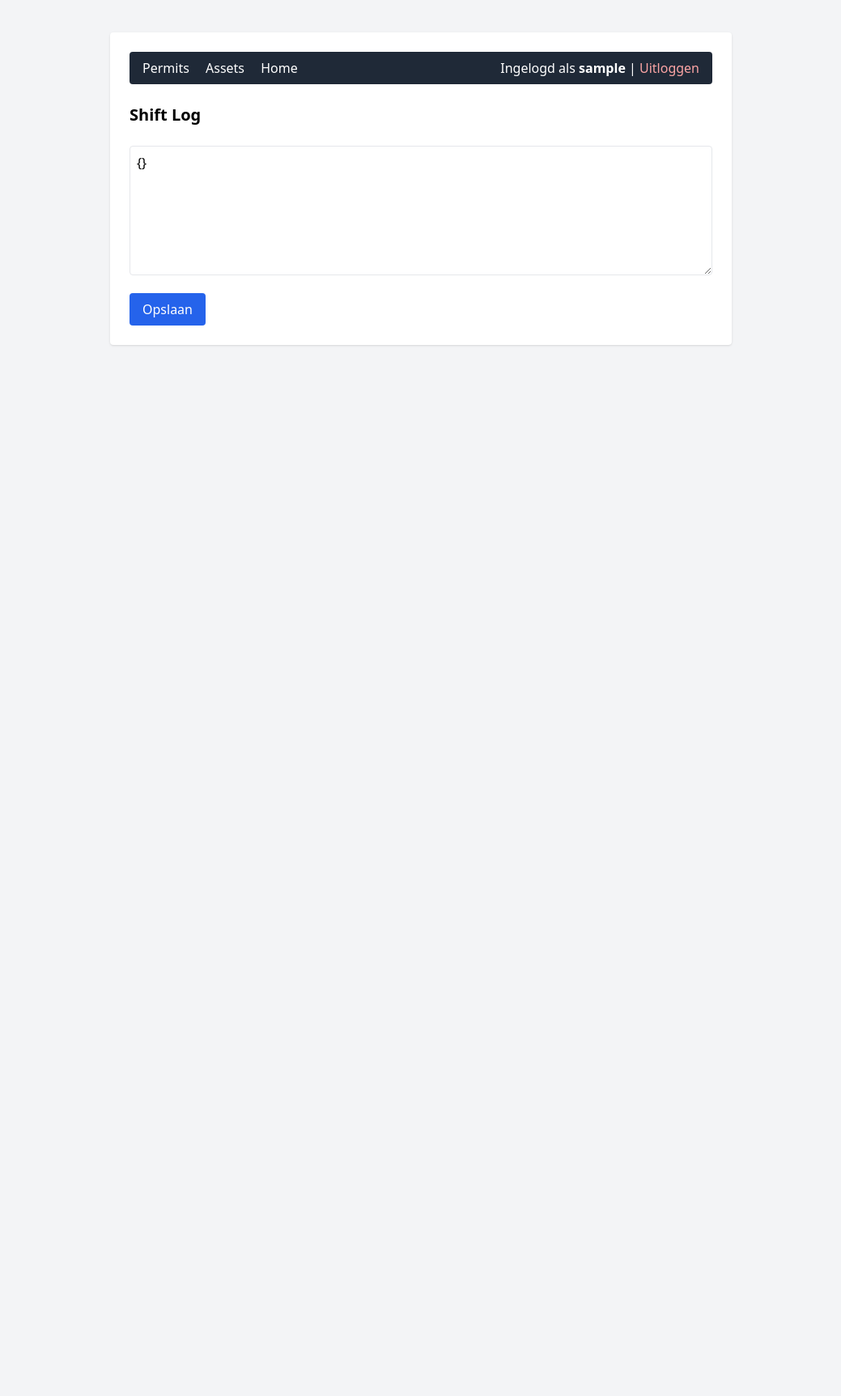
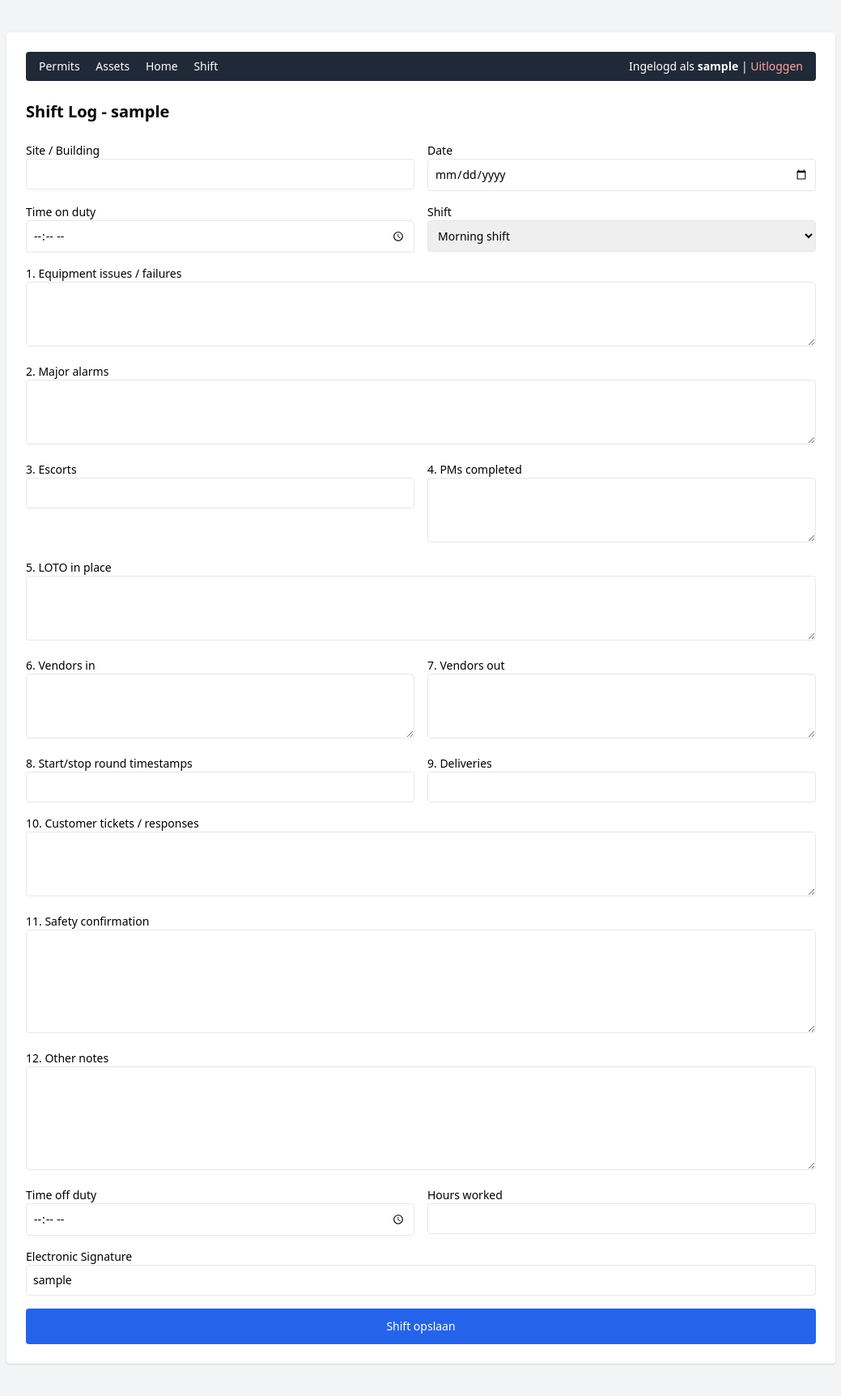
Before and after one commit to MaikelGevdLeeuw/Mslim, a Flask app: page /shift in a window 1280 px wide. Shown: the whole page at 81% size, without its empty margins (120-1159 px from the left). Before the commit the page ends 427 px from the top, so only its background shows below. Run offline with Flask 3, Linux system fonts and the light colour scheme; the visitor is signed in with stand-in values (Sample User, id 1); some libraries are stand-ins or nearby versions.

Commit message:
Update shift.html

```diff
--- a/templates/shift.html
+++ b/templates/shift.html
@@ -1,17 +1,20 @@
-<!doctype html>
+<!DOCTYPE html>
 <html>
 <head>
   <meta charset="UTF-8">
   <title>Shift Log</title>
   <script src="https://cdn.tailwindcss.com"></script>
 </head>
-<body class="bg-gray-100 p-10">
-  <div class="max-w-3xl mx-auto bg-white p-6 rounded shadow space-y-6">
-    <div class="bg-gray-800 text-white px-4 py-2 flex justify-between items-center rounded">
+<body class="bg-gray-100 p-10 text-sm">
+  <div class="max-w-5xl mx-auto bg-white p-6 rounded shadow space-y-6">
+
+    <!-- Navigatie -->
+    <div class="bg-gray-800 text-white px-4 py-2 flex justify-between items-center rounded mb-6">
       <div class="space-x-4">
         <a href="/" class="hover:underline">Permits</a>
         <a href="/assets" class="hover:underline">Assets</a>
         <a href="/home" class="hover:underline">Home</a>
+        <a href="/shift" class="hover:underline">Shift</a>
       </div>
       <div>
         Ingelogd als <strong>{{ user }}</strong> |
@@ -19,13 +22,96 @@
       </div>
     </div>
 
-    <h2 class="text-xl font-bold">Shift Log</h2>
-    <form method="POST">
-      <textarea name="log" class="w-full border p-2 rounded h-40">{{ log }}</textarea>
-      <div class="mt-4">
-        <button class="bg-blue-600 text-white px-4 py-2 rounded" type="submit">Opslaan</button>
+    <h1 class="text-xl font-bold">Shift Log - {{ user }}</h1>
+    <form method="POST" class="grid grid-cols-2 gap-4">
+
+      <input type="hidden" name="name" value="{{ user }}">
+
+      <div><label>Site / Building</label>
+        <input name="site" class="w-full border p-2 rounded" value="{{ log.site or '' }}">
+      </div>
+
+      <div><label>Date</label>
+        <input type="date" name="date" class="w-full border p-2 rounded" value="{{ log.date or '' }}">
+      </div>
+
+      <div><label>Time on duty</label>
+        <input type="time" name="time_on_duty" class="w-full border p-2 rounded" value="{{ log.time_on_duty or '' }}">
+      </div>
+
+      <div><label>Shift</label>
+        <select name="shift" class="w-full border p-2 rounded">
+          <option value="Morning shift" {% if log.shift == "Morning shift" %}selected{% endif %}>Morning shift</option>
+          <option value="Afternoon shift" {% if log.shift == "Afternoon shift" %}selected{% endif %}>Afternoon shift</option>
+          <option value="Night shift" {% if log.shift == "Night shift" %}selected{% endif %}>Night shift</option>
+        </select>
+      </div>
+
+      <div class="col-span-2"><label>1. Equipment issues / failures</label>
+        <textarea name="equipment_issues" class="w-full border p-2 rounded h-20">{{ log.equipment_issues or '' }}</textarea>
+      </div>
+
+      <div class="col-span-2"><label>2. Major alarms</label>
+        <textarea name="major_alarms" class="w-full border p-2 rounded h-20">{{ log.major_alarms or '' }}</textarea>
+      </div>
+
+      <div><label>3. Escorts</label>
+        <input name="escorts" class="w-full border p-2 rounded" value="{{ log.escorts or '' }}">
+      </div>
+
+      <div><label>4. PMs completed</label>
+        <textarea name="pms_completed" class="w-full border p-2 rounded h-20">{{ log.pms_completed or '' }}</textarea>
+      </div>
+
+      <div class="col-span-2"><label>5. LOTO in place</label>
+        <textarea name="loto" class="w-full border p-2 rounded h-20">{{ log.loto or '' }}</textarea>
+      </div>
+
+      <div><label>6. Vendors in</label>
+        <textarea name="vendors_in" class="w-full border p-2 rounded h-20">{{ log.vendors_in or '' }}</textarea>
+      </div>
+
+      <div><label>7. Vendors out</label>
+        <textarea name="vendors_out" class="w-full border p-2 rounded h-20">{{ log.vendors_out or '' }}</textarea>
+      </div>
+
+      <div><label>8. Start/stop round timestamps</label>
+        <input name="round_timestamps" class="w-full border p-2 rounded" value="{{ log.round_timestamps or '' }}">
+      </div>
+
+      <div><label>9. Deliveries</label>
+        <input name="deliveries" class="w-full border p-2 rounded" value="{{ log.deliveries or '' }}">
+      </div>
+
+      <div class="col-span-2"><label>10. Customer tickets / responses</label>
+        <textarea name="customer_tickets" class="w-full border p-2 rounded h-20">{{ log.customer_tickets or '' }}</textarea>
+      </div>
+
+      <div class="col-span-2"><label>11. Safety confirmation</label>
+        <textarea name="safety" class="w-full border p-2 rounded h-32">{{ log.safety or '' }}</textarea>
+      </div>
+
+      <div class="col-span-2"><label>12. Other notes</label>
+        <textarea name="others" class="w-full border p-2 rounded h-32">{{ log.others or '' }}</textarea>
+      </div>
+
+      <div><label>Time off duty</label>
+        <input type="time" name="time_off_duty" class="w-full border p-2 rounded" value="{{ log.time_off_duty or '' }}">
+      </div>
+
+      <div><label>Hours worked</label>
+        <input type="text" name="hours_worked" class="w-full border p-2 rounded" value="{{ log.hours_worked or '' }}">
+      </div>
+
+      <div class="col-span-2"><label>Electronic Signature</label>
+        <input name="signature" class="w-full border p-2 rounded" value="{{ log.signature or user }}">
+      </div>
+
+      <div class="col-span-2">
+        <button type="submit" class="w-full bg-blue-600 text-white p-3 rounded">Shift opslaan</button>
       </div>
     </form>
+
   </div>
 </body>
 </html>
```
